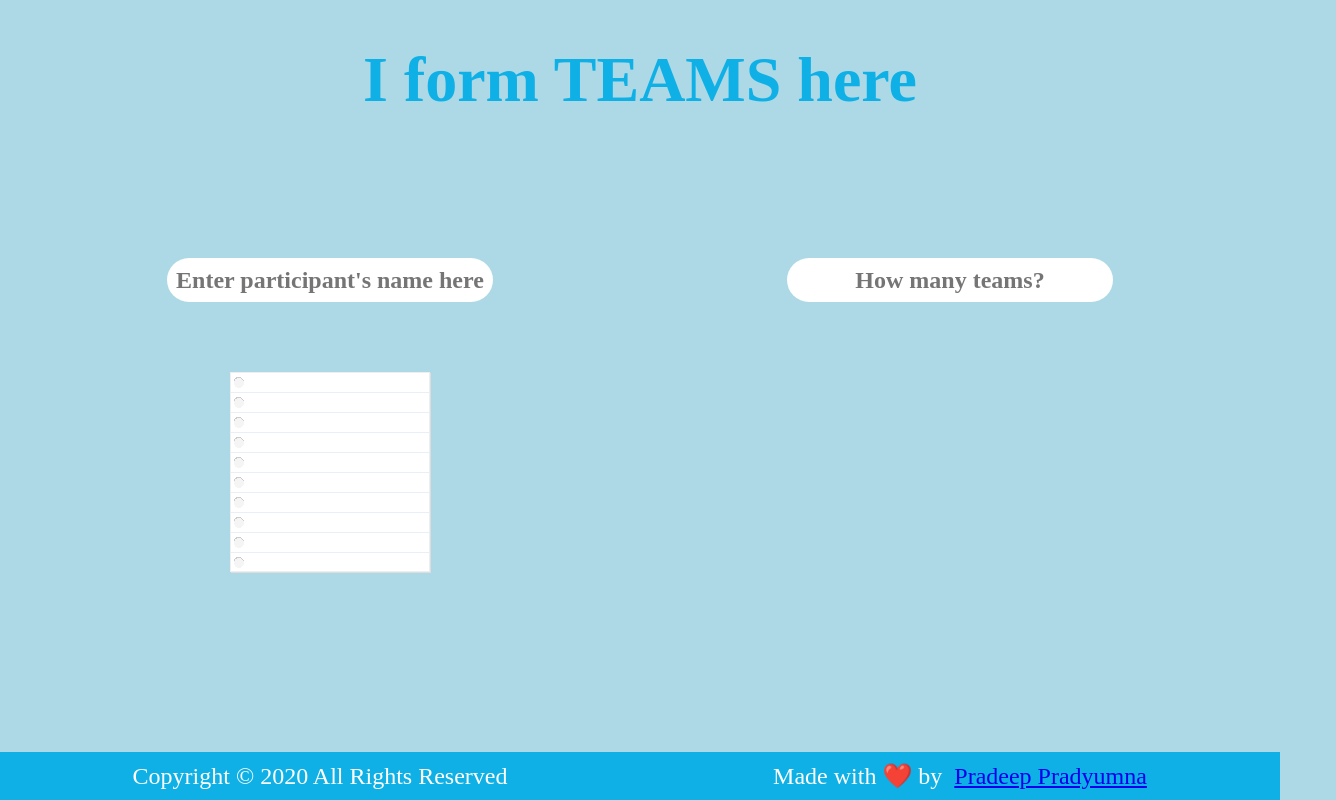
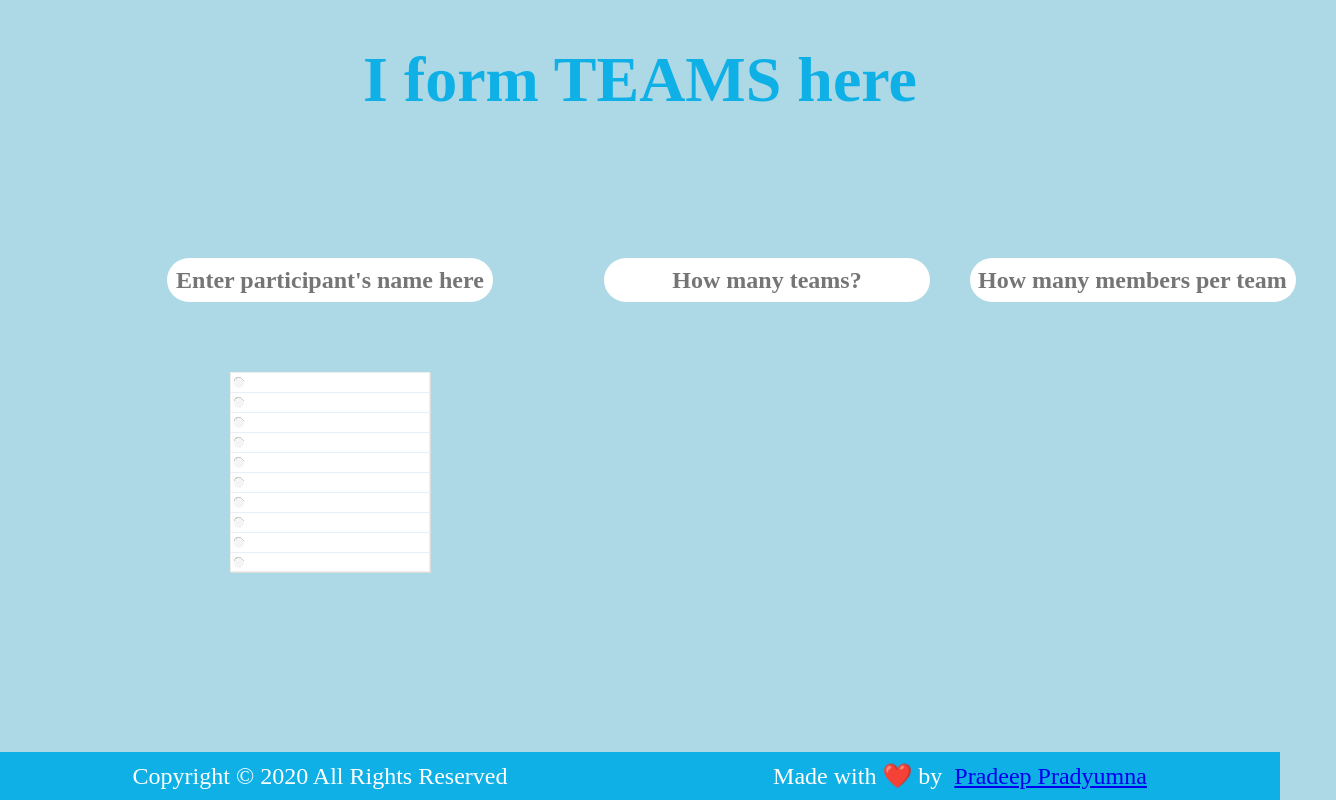
Before and after one commit to pradeepradyumna/iformteamshere, a React (Create React App) app in the folder form-teams-here/: page / in a window 1280 px wide. Shown: the whole page, 1336 px wide, since content can reach past the window. Built offline with nearby package versions, Linux system fonts and the light colour scheme.

Commit message:
Updated UI to take meber count as well

```diff
--- a/form-teams-here/src/App.js
+++ b/form-teams-here/src/App.js
@@ -20,41 +20,84 @@ function App() {
   };
   const [inputText, setInputText] = useState("");
   const [todos, setTodos] = useState([]);
-  const [total, setTotal] = useState("");
+  const [teamCount, setTeamCount] = useState("");
+  const [memberCount, setMemberCount] = useState("");
+  const [extrasCount, setExtrasCount] = useState(0);
   const listCollection = [];
+  // const [listCollection, setlistCollection] = useState([]);
+  const inputTeamCountChangeHandler = (e) => {
+    console.log(e.target.value);
 
-  const inputChangeHandler = (e) => {
-    console.log(e.target.value);
-    setTotal(e.target.value);
+    if (e.target.value === "") {
+      setMemberCount("");
+      setTeamCount("");
+      setExtrasCount("");
+      return;
+    }
+
+    if (!(e.target.value > 0) && !(todos.length > 0)) return;
+
+    var count = Math.floor(e.target.value);
+    if (!isFinite(count)) count = 0;
+
+    setTeamCount(count);
+    setMemberCount(Math.floor(todos.length / count));
+    setExtrasCount(todos.length % count);
   };
 
-  const numberOfPplInTeam = Math.floor(todos.length / total);
-  const extraPplInTeam = todos.length % total;
+  const inputMemberCountChangeHandler = (e) => {
+    console.log(e.target.value);
+
+    if (e.target.value === "") {
+      setTeamCount("");
+      setMemberCount("");
+      setExtrasCount("");
+      return;
+    }
+
+    if (!(e.target.value > 0) && !(todos.length > 0)) return;
+
+    var count = Math.floor(e.target.value);
+    if (!isFinite(count)) count = 0;
+
+    var tempTeamCount = Math.floor(todos.length / count);
+
+    setMemberCount(count);
+    setTeamCount(tempTeamCount);
+
+    var tempExtrasCount = Math.floor(todos.length % tempTeamCount);
+
+    // This is a tweak
+    if (tempTeamCount === 1) tempExtrasCount = Math.floor(todos.length - count);
+
+    setExtrasCount(tempExtrasCount);
+  };
 
   var startIndex = 0;
-  var endIndex = numberOfPplInTeam;
+  var endIndex = memberCount;
 
   var randomTodos = [];
   randomTodos.push(todos);
   randomTodos = todos.sort(() => Math.random() - 0.5);
 
   var extrasCompo = "";
-  if (extraPplInTeam > 0)
+
+  if (extrasCount > 0)
     extrasCompo = (
       <Extras
-        key={`key-${extraPplInTeam}`}
+        key={`key-${extrasCount}`}
         name="Extras"
-        items={randomTodos.slice(-extraPplInTeam)}
+        items={randomTodos.slice(-extrasCount)}
       />
     );
 
-  if (total > randomTodos.length)
+  if (teamCount > randomTodos.length)
     extrasCompo = (
       <Message text="Oops! The number of teams you want is more than the number of participants you have" />
     );
 
-  for (let i = 1; i <= total; i++) {
-    if (total > randomTodos.length) {
+  for (let i = 1; i <= teamCount; i++) {
+    if (teamCount > randomTodos.length) {
       console.log("Team count cannot be more than participants");
       break;
     }
@@ -67,12 +110,8 @@ function App() {
       />
     );
     startIndex = endIndex;
-    endIndex = startIndex + numberOfPplInTeam;
+    endIndex = startIndex + memberCount;
   }
-
-  // var shuffledCompo;
-  // if (todos.length > 0)
-  //   shuffledCompo = <Shuffled name="Participants Shuffled" todos={todos} />;
 
   const teamsSubmitHandler = (e) => {
     e.preventDefault();
@@ -93,16 +132,29 @@ function App() {
           />
           <TodoList todos={todos} setTodos={setTodos} />
         </div>
-        {/* {shuffledCompo} */}
+
         <div className="float-child">
           <form onSubmit={teamsSubmitHandler}>
-            <input
-              value={total}
-              type="text"
-              className="todo-input"
-              onChange={inputChangeHandler}
-              placeholder="How many teams?"
-            />
+            <div className="float-container">
+              <div className="float-child">
+                <input
+                  value={teamCount}
+                  type="text"
+                  className="todo-input"
+                  onChange={inputTeamCountChangeHandler}
+                  placeholder="How many teams?"
+                />
+              </div>
+              <div className="float-child">
+                <input
+                  value={memberCount}
+                  type="text"
+                  className="todo-input"
+                  onChange={inputMemberCountChangeHandler}
+                  placeholder="How many members per team?"
+                />
+              </div>
+            </div>
           </form>
           {listCollection}
           {extrasCompo}
```
Also changed, not shown: 1 other file (tests, documents, lock files or other folders).
